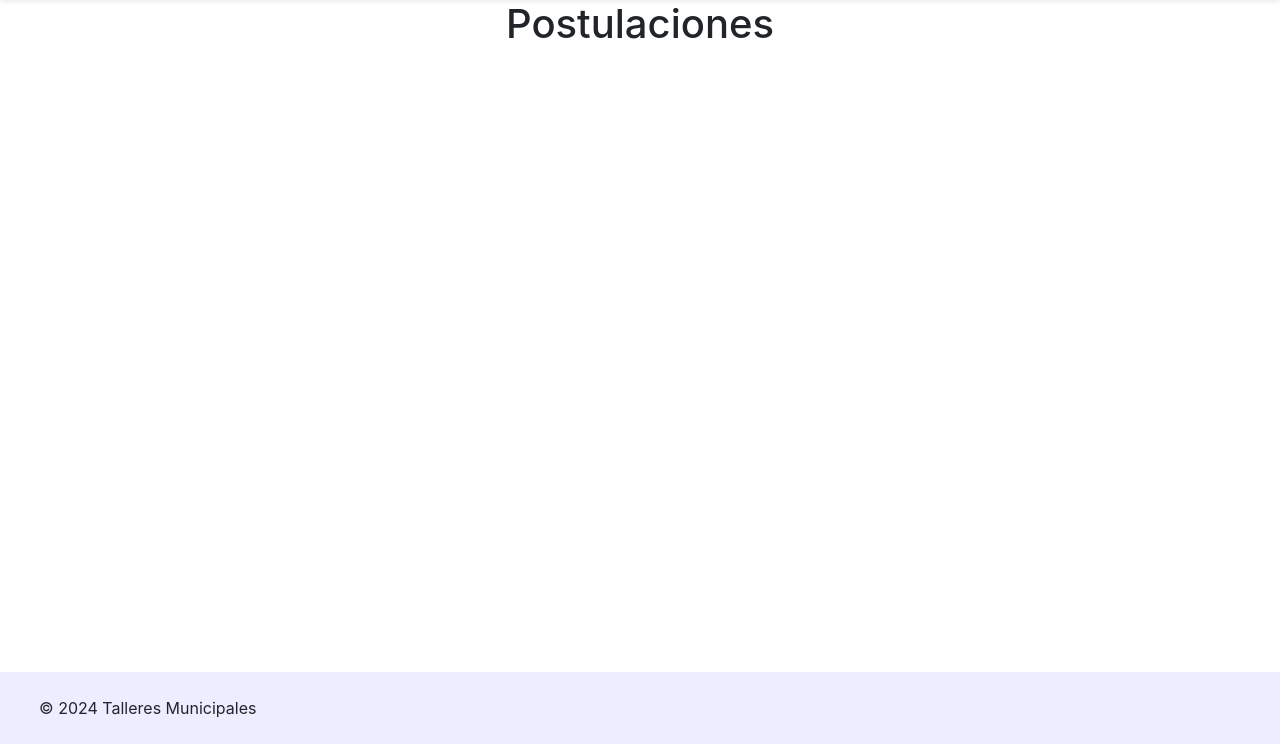
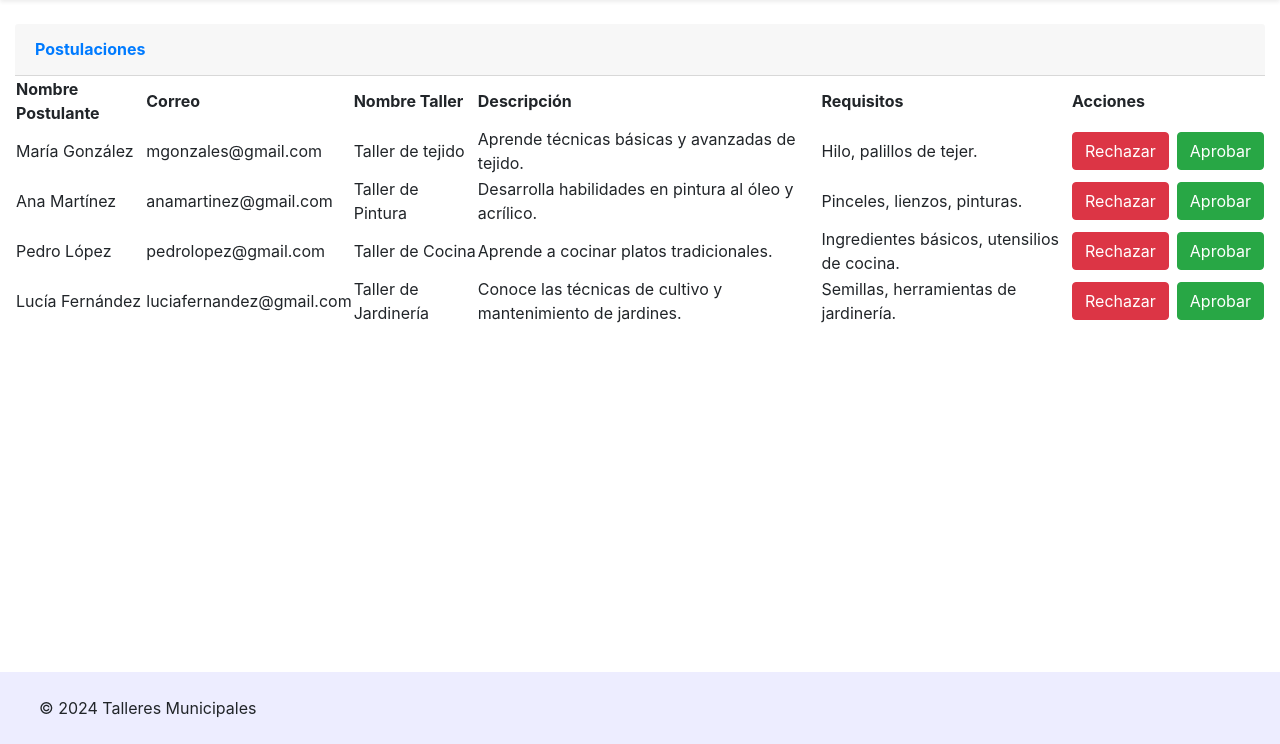
Before and after one commit to Joakosss/TalleresMunicipalidad, a Django app: page /administrador/postulaciones in a window 1280 px wide. Shown: the part 56-800 px from the top of the page. Run offline with Django 5.2, Linux system fonts and the light colour scheme; some libraries are stand-ins or nearby versions.

Commit message:
postulaciones

```diff
--- a/administradorAPP/templates/pages/postulaciones.html
+++ b/administradorAPP/templates/pages/postulaciones.html
@@ -3,5 +3,89 @@
 
 {% endblock %}
 {% block body %}
-    <h1 style="text-align: center;">Postulaciones</h1>
+
+    <div class="container-fluid py-4">
+        <div class="row justify-content-center">
+            <div class="col-xl-12 col-lg-7">
+
+                <div class="card-header py-3 d-flex justify-content-between align-items-center">
+                    <h6 class="m-0 fw-bold text-primary">Postulaciones</h6>
+                </div>
+                <div class="table-responsive">
+                    <table class="table-hover">
+                        <thead>
+                            <tr>
+                                <th>Nombre Postulante</th>
+                                <th>Correo</th>
+                                <th>Nombre Taller</th>
+                                <th>Descripción</th>
+                                <th>Requisitos</th>
+                                <th>Acciones</th>
+                            </tr>
+                        </thead>
+                        <tbody>
+                            <tr>
+                                <td>María González</td>
+                                <td>mgonzales@gmail.com</td>
+                                <td>Taller de tejido</td>
+                                <td>Aprende técnicas básicas y avanzadas de tejido.</td>
+                                <td>Hilo, palillos de tejer.</td>
+                                <td>
+                                    <div style="display: flex; gap: 0.5rem; justify-content: center;">
+                                        <button class="btn btn-danger">Rechazar</button>
+                                        <button class="btn btn-success">Aprobar</button>
+                                    </div>
+                                </td>
+                            </tr>
+                            <tr>
+                                <td>Ana Martínez</td>
+                                <td>anamartinez@gmail.com</td>
+                                <td>Taller de Pintura</td>
+                                <td>Desarrolla habilidades en pintura al óleo y acrílico.</td>
+                                <td>Pinceles, lienzos, pinturas.</td>
+                                <td>
+                                    <div style="display: flex; gap: 0.5rem; justify-content: center;">
+                                        <button class="btn btn-danger">Rechazar</button>
+                                        <button class="btn btn-success">Aprobar</button>
+                                    </div>
+                                </td>
+                            </tr>
+                            <tr>
+                                <td>Pedro López</td>
+                                <td>pedrolopez@gmail.com</td>
+                                <td>Taller de Cocina</td>
+                                <td>Aprende a cocinar platos tradicionales.</td>
+                                <td>Ingredientes básicos, utensilios de cocina.</td>
+                                <td>
+                                    <div style="display: flex; gap: 0.5rem; justify-content: center;">
+                                        <button class="btn btn-danger">Rechazar</button>
+                                        <button class="btn btn-success">Aprobar</button>
+                                    </div>
+                                </td>
+                            </tr>
+                            <tr>
+                                <td>Lucía Fernández</td>
+                                <td>luciafernandez@gmail.com</td>
+                                <td>Taller de Jardinería</td>
+                                <td>Conoce las técnicas de cultivo y mantenimiento de jardines.</td>
+                                <td>Semillas, herramientas de jardinería.</td>
+                                <td>
+                                    <div style="display: flex; gap: 0.5rem; justify-content: center;">
+                                        <button class="btn btn-danger">Rechazar</button>
+                                        <button class="btn btn-success">Aprobar</button>
+                                    </div>
+                                </td>
+                            </tr>
+                        </tbody>
+                    </table>
+                </div>
+
+
+
+            </div>
+        </div>
+
+
+    </div>
+
 {% endblock %}
```
